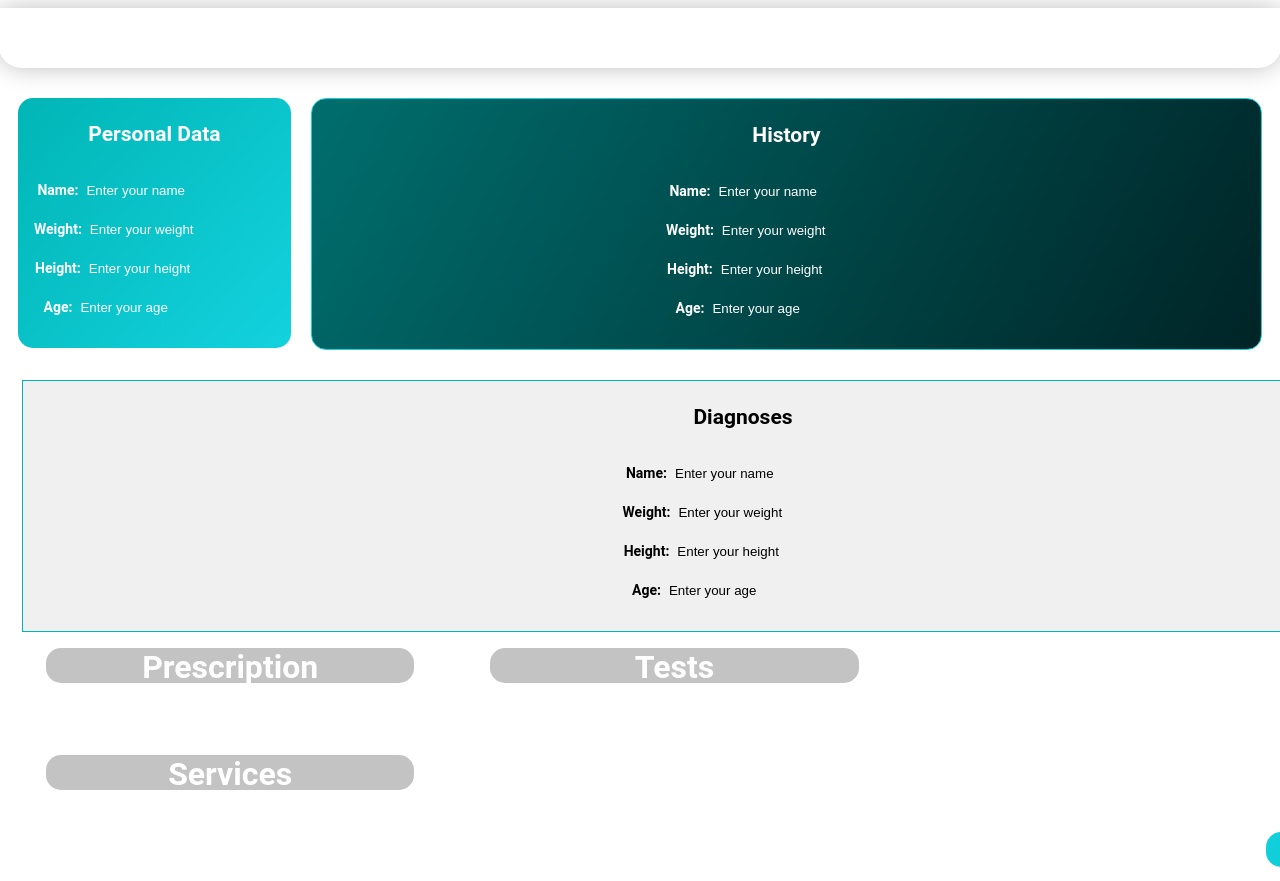
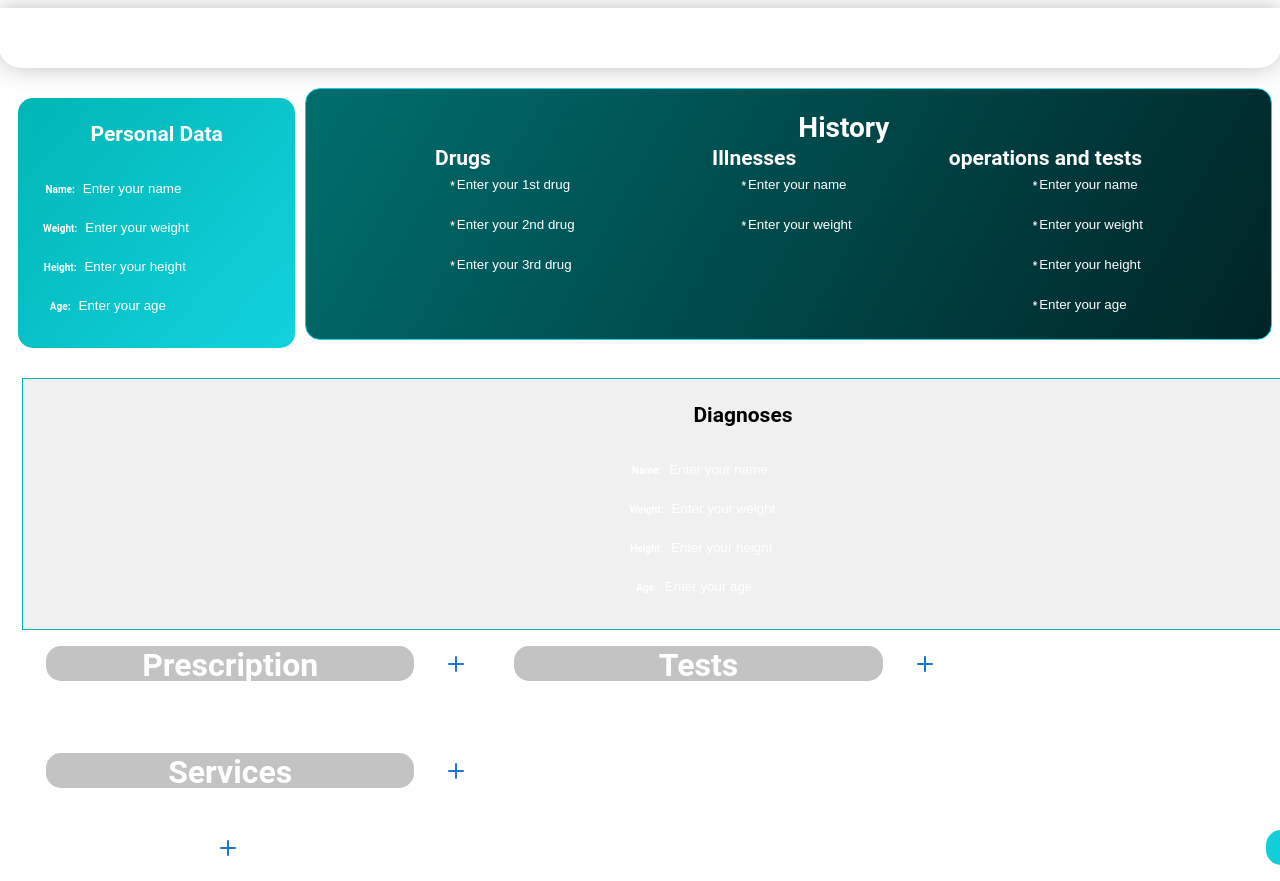
Before and after one commit to Zeyad-Amr/HealU, a React (Create React App) app in the folder client/: page /patient in a window 1280 px wide. Shown: the top 881 px of the page. Built offline with nearby package versions, Linux system fonts and the light colour scheme.

Commit message:
patient page edits

```diff
--- /dev/null
+++ b/client/src/modules/clinics-portals/orthopedic/components/block2/block2.module.css
@@ -0,0 +1,140 @@
+/* BlockComponent.css */
+
+/*.block2 {
+  width: 1367px;
+  height: 250px;
+  top: 170px;
+  left: 492px;
+  border-radius: 15px;
+  border: 1px;
+  background: linear-gradient(119.45deg, #006d6d 1.3%, #002426 100%);
+  display: "flex";
+  border: 1px solid #13d2de;
+  margin: 10px;
+  font-family: Roboto;
+  font-size: 14px;
+  font-weight: 600;
+  line-height: 38px;
+  letter-spacing: 0em;
+  text-align: center;
+  -webkit-text-fill-color: #FFFFFF;
+
+  form {
+    display: flex;
+    flex-direction: column;
+    gap: 1px;
+  }
+
+  input {
+    background-color: transparent;
+    padding: 8px;
+    background-color: transparent;
+    border: none;
+    outline: none;
+    box-shadow: none;
+    border-radius: 4px;
+  }
+
+
+
+
+
+}*/
+.block2 {
+  height: 250px;
+  width: 1367px;
+  top: 170px;
+  left: 492px;
+  border-radius: 15px;
+  margin-bottom: 1px;
+  background: linear-gradient(119.45deg, #006d6d 1.3%, #002426 100%);
+  display: flex;
+  border: 1px solid #13d2de;
+  font-family: Roboto;
+  font-size: 14px;
+  font-weight: 600;
+  line-height: 38px;
+  letter-spacing: 0em;
+  text-align: center;
+  -webkit-text-fill-color: #FFFFFF;
+
+}
+
+.block2 div {
+
+  top: 400px;
+  left: 1px;
+  flex: 1; /* Each form container takes equal width */
+  -ms-flex-align: center;
+
+  margin-bottom: 1px
+}
+
+form {
+  top: 300px;
+  display: flex;
+  flex-direction: column;
+  gap: 1px; /* Adjust the gap as needed for spacing between fields */
+  margin-bottom: 10px;
+  font-family: Roboto;
+  font-size: 10px;
+  font-weight: 600;
+  line-height: 38px;
+  letter-spacing: 0em;
+  text-align: center;
+  -webkit-text-fill-color: #FFFFFF;
+}
+
+input {
+  background-color: transparent; /* Make the input transparent */
+  background-color: transparent; /* Make the input transparent */
+  border: none; /* Remove the border */
+  outline: none; /* Remove the outline */
+  box-shadow: none; /* Remove the box shadow */
+  border-radius: 4px;
+  margin-top: 1px;
+  margin-bottom: 1px;
+}
+
+
+
+/*.container {
+  height: 250px;
+  width: 1367px;
+  top: 170px;
+  left: 492px;
+  border-radius: 15px;
+  background: linear-gradient(119.45deg, #006d6d 1.3%, #002426 100%);
+  display: flex;
+  border: 1px solid #13d2de;
+  margin: 10px;
+  font-family: Roboto;
+  font-size: 14px;
+  font-weight: 600;
+  line-height: 38px;
+  letter-spacing: 0em;
+  text-align: center;
+  -webkit-text-fill-color: #FFFFFF;
+}*/
+
+.centeredHeader {
+  position: relative;
+
+  top: 1px;
+  left: 492px;
+   /* Adjust the margin as needed */
+}
+
+.Header {
+  position: relative;
+  top: 20px;
+  right: 80px;
+  margin-top: 30px;
+  margin-bottom: 10px;
+   /* Adjust the margin as needed */
+}
+
+/* Add your existing styles for form fields, etc. */
+.formField {
+ margin-top: 10px;
+}
--- /dev/null
+++ b/client/src/modules/clinics-portals/orthopedic/components/block2/blockContainer2.tsx
@@ -0,0 +1,156 @@
+import React from 'react';
+import classes from "./block2.module.css";
+
+
+
+
+const MyContainer = ({
+  headerContent,
+  classStyle,
+}: {
+  headerContent: string;
+  classStyle: string;
+}) => {
+  return (
+      <div className={classes[classStyle as string]}>
+
+      <h1 className={classes.centeredHeader}>{headerContent}</h1>
+        <div>
+         <div className={classes.formField}>
+          <h2 className={classes.Header}>{"Drugs"}</h2>
+          <form >
+            <div>
+              <label htmlFor="drug1">*</label>
+              <input type="text" id="drug1" name="drug1" placeholder="Enter your 1st drug" />
+            </div>
+            <div>
+              <label htmlFor="drug2">*</label>
+              <input type="text" id="drug2" name="drug2" placeholder="Enter your 2nd drug" />
+            </div>
+            <div>
+              <label htmlFor="drug3">*</label>
+              <input type="text" id="drug3" name="drug3" placeholder="Enter your 3rd drug" />
+            </div>
+          </form>
+          </div>
+        </div>
+        <div>
+          <h2 className={classes.Header}>{"Illnesses"}</h2>
+          <form >
+            <div>
+              <label htmlFor="name"> *</label>
+              <input type="text" id="username" name="username" placeholder="Enter your name" />
+            </div>
+
+            <div>
+              <label htmlFor="weight">*</label>
+              <input type="text" id="weight" name="weight" placeholder="Enter your weight" />
+            </div>
+          </form>
+        </div>
+        <div>
+          <h2 className={classes.Header}>{"operations and tests"}</h2>
+            <form >
+              <div>
+                <label htmlFor="name">*</label>
+                <input type="text" id="username" name="username" placeholder="Enter your name" />
+              </div>
+
+              <div>
+              <label htmlFor="weight">*</label>
+              <input type="text" id="weight" name="weight" placeholder="Enter your weight" />
+              </div>
+              <div>
+              <label htmlFor="height">*</label>
+              <input type="text" id="height" name="height" placeholder="Enter your height" />
+              </div>
+              <div>
+
+              <label htmlFor="age">*</label>
+              <input type="text" id="age" name="age" placeholder="Enter your age" />
+              </div>
+            </form>
+          </div>
+
+      </div>
+      );
+};
+
+export default MyContainer;
+/*import React from "react";
+import classes from "./block2.module.css"; // Import your CSS module
+
+const MyContainer = ({
+  headerContent,
+  classStyle,
+}: {
+  headerContent: string;
+  classStyle: string;
+}) => {
+  return (
+    <div className={classes[classStyle as string]}>
+      <h2 className={classes.centeredHeader}>{headerContent}</h2>
+
+      <div className={classes[classStyle]}>
+        <div className={classes.formField}>
+          <h2>{"Drugs"}</h2>
+          <form>
+            <div>
+              <label htmlFor="name">*</label>
+              <input type="text" id="username" name="username" placeholder="Enter your name" />
+            </div>
+            <div>
+              <label htmlFor="weight">*</label>
+              <input type="text" id="weight" name="weight" placeholder="Enter your weight" />
+            </div>
+            <div>
+              <label htmlFor="height">*</label>
+              <input type="text" id="height" name="height" placeholder="Enter your height" />
+            </div>
+          </form>
+        </div>
+
+        <div>
+          <h2>{"Illnesses"}</h2>
+          <form>
+          < div>
+              <label htmlFor="name"> *</label>
+              <input type="text" id="username" name="username" placeholder="Enter your name" />
+            </div>
+
+            <div>
+              <label htmlFor="weight">*</label>
+              <input type="text" id="weight" name="weight" placeholder="Enter your weight" />
+            </div>
+          </form>
+        </div>
+
+        <div>
+          <h2>{"Operations and Tests"}</h2>
+          <form>
+              <div>
+                <label htmlFor="name">*</label>
+                <input type="text" id="username" name="username" placeholder="Enter your name" />
+              </div>
+
+              <div>
+              <label htmlFor="weight">*</label>
+              <input type="text" id="weight" name="weight" placeholder="Enter your weight" />
+              </div>
+              <div>
+              <label htmlFor="height">*</label>
+              <input type="text" id="height" name="height" placeholder="Enter your height" />
+              </div>
+              <div>
+
+              <label htmlFor="age">*</label>
+              <input type="text" id="age" name="age" placeholder="Enter your age" />
+              </div>
+          </form>
+        </div>
+      </div>
+    </div>
+  );
+};
+
+export default MyContainer;*/
--- a/client/src/modules/clinics-portals/orthopedic/components/button/button.module.css
+++ b/client/src/modules/clinics-portals/orthopedic/components/button/button.module.css
@@ -77,3 +77,10 @@
     border-radius: 15px;
     margin-bottom: 20px;
 }
+
+
+.icon {
+  margin-right: 5px; /* Adjust margin as needed to control the space between the icon and text */
+  width: 16px; /* Adjust icon width as needed */
+  height: 16px; /* Adjust icon height as needed */
+}
--- a/client/src/modules/clinics-portals/orthopedic/components/button/button.tsx
+++ b/client/src/modules/clinics-portals/orthopedic/components/button/button.tsx
@@ -1,6 +1,7 @@
 import React, { MouseEvent, FormEvent } from "react";
 import Button from "@mui/material/Button";
 import classes from "./button.module.css";
+import PlusIcon from "./plusIcon";
 import AddCircleOutlineIcon from "@mui/icons-material/AddCircleOutline";
 
 interface ButtonProps {
@@ -38,6 +39,7 @@ const ButtonComponent: React.FC<ButtonProps> = ({
       }
     >
       <span className={classes[classStyle as string]}> {text} </span>
+      <PlusIcon  />
     </Button>
   );
 };
--- /dev/null
+++ b/client/src/modules/clinics-portals/orthopedic/components/button/plusIcon.tsx
@@ -0,0 +1,28 @@
+import React from "react";
+
+
+
+interface PlusIconProps {
+    classStyle?: string;
+
+  }
+
+const PlusIcon: React.FC = (PlusIconProps) => (
+
+  <svg
+    xmlns="http://www.w3.org/2000/svg"
+    width="24"
+    height="24"
+    viewBox="0 0 24 24"
+    fill="none"
+    stroke="currentColor"
+    strokeWidth="2"
+    strokeLinecap="round"
+    strokeLinejoin="round"
+  >
+    <line x1="12" y1="5" x2="12" y2="19"></line>
+    <line x1="5" y1="12" x2="19" y2="12"></line>
+  </svg>
+);
+
+export default PlusIcon;
--- a/client/src/modules/clinics-portals/orthopedic/pages/patient/patient.tsx
+++ b/client/src/modules/clinics-portals/orthopedic/pages/patient/patient.tsx
@@ -5,6 +5,7 @@ import { useDispatch, useSelector } from "react-redux";
 import { RootState } from "../../slices/combineReducers";
 import { addSlotActions } from "../../slices/addSlotsSlice";
 import BlockContainer from "../../components/block/blockContainer";
+import MyContainer from "../../components/block2/blockContainer2";
 
 const Patient = () => {
   const isVisible = useSelector((state: RootState) => state.slots.isVisible);
@@ -20,11 +21,9 @@ const Patient = () => {
           content={""}
           classStyle="block"
         />
-        <BlockContainer
-          headerContent={"History"}
-          content={""}
-          classStyle="block2"
-        />
+        <MyContainer
+        headerContent={"History"}
+        classStyle="block2"/>
       </div>
       <BlockContainer
         headerContent={"Diagnoses"}
```
